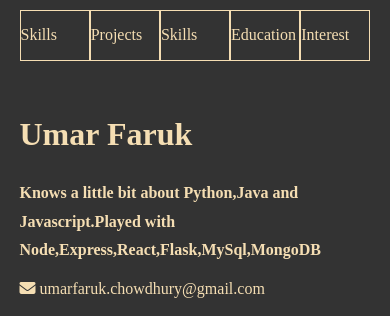
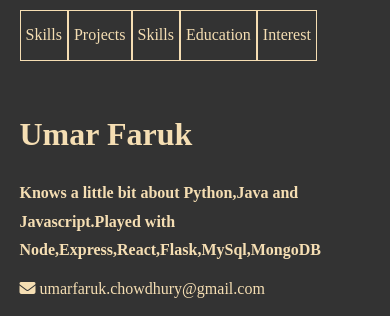
Before and after one commit to anotherChowdhury/anotherChowdhury.github.io, a plain HTML site: page index.html in a window 390 px wide. Shown: the top 316 px of the page. Drawn offline with Linux system fonts and the light colour scheme.

Commit message:
added width auto for fix

```diff
--- a/index.html
+++ b/index.html
@@ -257,7 +257,8 @@
 
             /*mobile */
             .nav-bar ul li a {
-                padding: 10px 0;
+                width: auto;
+                padding: 10px 5px;
 
 
             }
```
